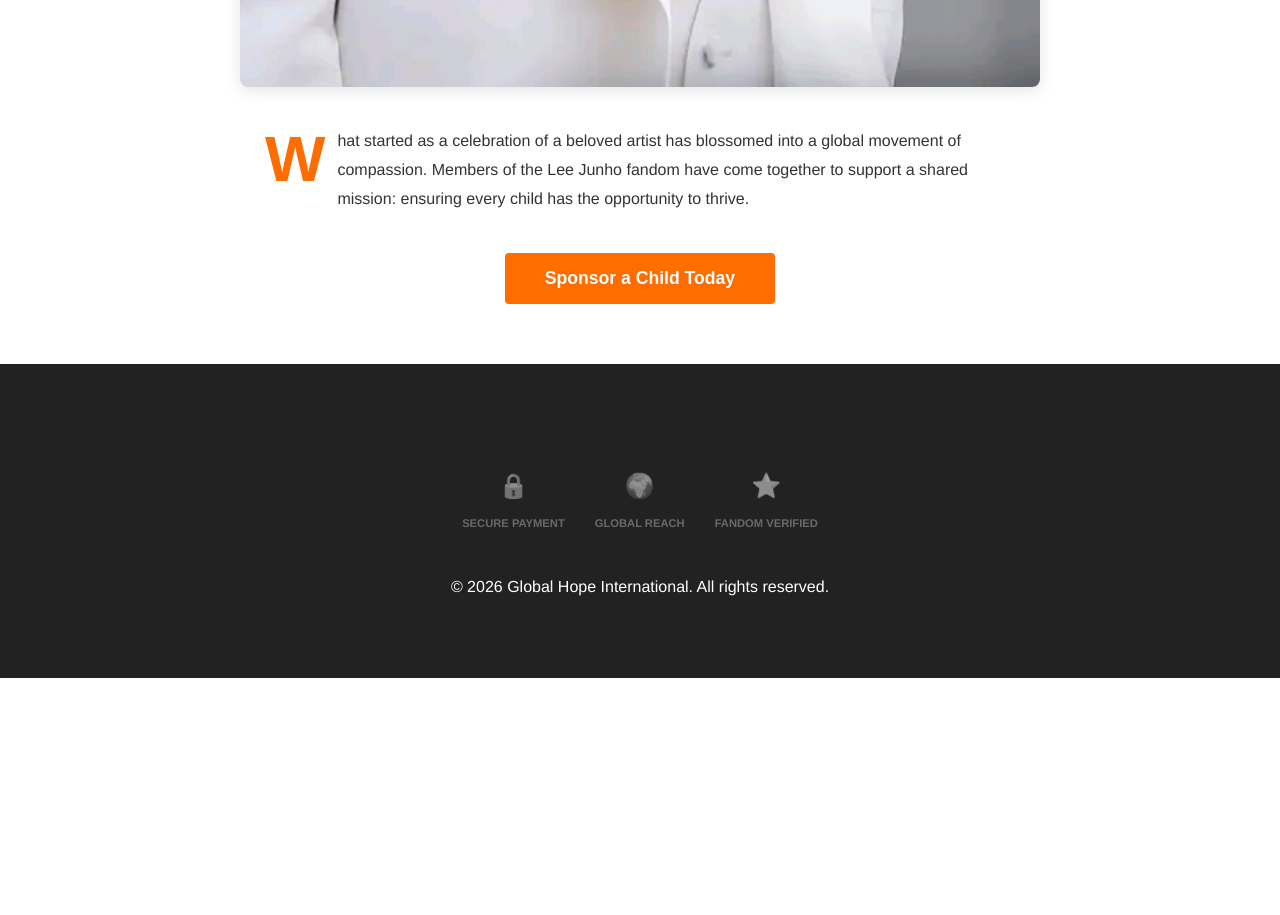
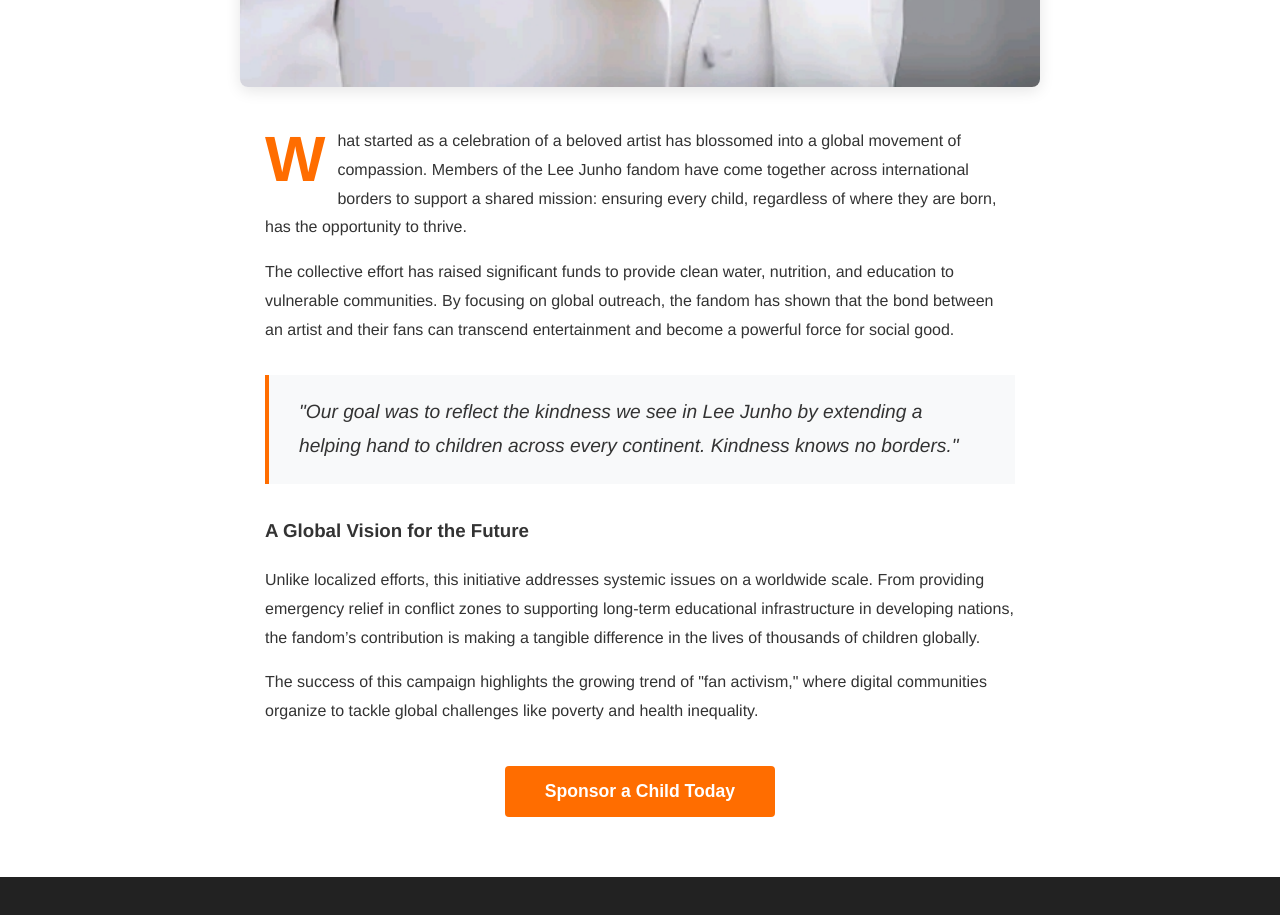
Before and after one commit to worldvision981/World-vision-, a plain HTML site: page index.html in a window 1280 px wide. Shown: the part 1640-2555 px from the top of the page. Before the commit the page ends 2318 px from the top, so only its background shows below. Drawn offline with Linux system fonts and the light colour scheme.

Commit message:
Revise text for clarity and impact
Updated content to emphasize global outreach and fan activism.

```diff
--- a/index.html
+++ b/index.html
@@ -1,4 +1,3 @@
-
 <!DOCTYPE html>
 <html lang="en">
 <head>
@@ -22,23 +21,22 @@
         .article-header { max-width: 800px; margin: 60px auto 30px; text-align: center; padding: 0 20px; }
         h1 { font-size: 2.8rem; line-height: 1.2; margin-bottom: 10px; }
 
-        /* --- PROGRESS BAR --- */
         .progress-container { max-width: 600px; margin: 0 auto 40px; padding: 0 20px; }
         .progress-label { display: flex; justify-content: space-between; font-weight: bold; font-size: 0.9rem; margin-bottom: 8px; }
         .progress-bg { background: #eee; height: 12px; border-radius: 10px; overflow: hidden; }
-        .progress-fill { background: var(--wv-orange); height: 100%; width: 64%; /* UPDATE THIS PERCENTAGE */ transition: 1s ease-in-out; }
+        .progress-fill { background: var(--wv-orange); height: 100%; width: 64%; transition: 1s ease-in-out; }
 
         .featured-image { width: 100%; max-width: 800px; display: block; margin: 0 auto 40px; border-radius: 8px; box-shadow: 0 4px 15px rgba(0,0,0,0.1); }
         .content-container { max-width: 750px; margin: 0 auto 60px; padding: 0 20px; }
         .dropcap { float: left; font-size: 4rem; line-height: 1; padding-right: 12px; color: var(--wv-orange); font-weight: bold; }
 
-        /* --- MODAL --- */
+        .quote-box { border-left: 4px solid var(--wv-orange); padding: 20px 30px; background: var(--bg-gray); margin: 30px 0; font-style: italic; font-size: 1.2rem; }
+
         .modal-overlay { display: none; position: fixed; top: 0; left: 0; width: 100%; height: 100%; background: rgba(0,0,0,0.85); z-index: 2000; justify-content: center; align-items: center; }
         .modal-content { background: #fff; padding: 40px; width: 90%; max-width: 500px; border-radius: 12px; position: relative; max-height: 90vh; overflow-y: auto; }
         .close-modal { position: absolute; top: 15px; right: 20px; font-size: 1.8rem; cursor: pointer; }
         .hidden { display: none; }
 
-        /* --- SPONSORSHIP PACKAGE LIST --- */
         .package-list { background: var(--bg-gray); padding: 15px; border-radius: 8px; margin: 15px 0; font-size: 0.85rem; }
         .package-list ul { padding-left: 20px; margin: 5px 0; }
 
@@ -46,7 +44,6 @@
         input, select { width: 100%; padding: 12px; border: 1px solid #ddd; border-radius: 5px; box-sizing: border-box; margin-bottom: 10px; }
         .action-btn { background: var(--wv-orange); color: white; border: none; width: 100%; padding: 18px; margin-top: 10px; border-radius: 5px; font-weight: bold; cursor: pointer; }
 
-        /* --- TRUST BADGES --- */
         .trust-badges { display: flex; justify-content: center; gap: 30px; margin-top: 40px; filter: grayscale(100%); opacity: 0.6; font-size: 0.7rem; font-weight: bold; text-transform: uppercase; color: var(--trust-gray); }
         .badge-item { display: flex; flex-direction: column; align-items: center; }
         .badge-icon { font-size: 1.5rem; margin-bottom: 5px; }
@@ -86,7 +83,19 @@
 <img src="1772889370017.jpg" alt="Lee Junho Impact" class="featured-image">
 
 <main class="content-container">
-    <p><span class="dropcap">W</span>hat started as a celebration of a beloved artist has blossomed into a global movement of compassion. Members of the Lee Junho fandom have come together to support a shared mission: ensuring every child has the opportunity to thrive.</p>
+    <p><span class="dropcap">W</span>hat started as a celebration of a beloved artist has blossomed into a global movement of compassion. Members of the Lee Junho fandom have come together across international borders to support a shared mission: ensuring every child, regardless of where they are born, has the opportunity to thrive.</p>
+
+    <p>The collective effort has raised significant funds to provide clean water, nutrition, and education to vulnerable communities. By focusing on global outreach, the fandom has shown that the bond between an artist and their fans can transcend entertainment and become a powerful force for social good.</p>
+
+    <div class="quote-box">
+        "Our goal was to reflect the kindness we see in Lee Junho by extending a helping hand to children across every continent. Kindness knows no borders."
+    </div>
+
+    <h3>A Global Vision for the Future</h3>
+    <p>Unlike localized efforts, this initiative addresses systemic issues on a worldwide scale. From providing emergency relief in conflict zones to supporting long-term educational infrastructure in developing nations, the fandom’s contribution is making a tangible difference in the lives of thousands of children globally.</p>
+
+    <p>The success of this campaign highlights the growing trend of "fan activism," where digital communities organize to tackle global challenges like poverty and health inequality.</p>
+
     <div style="text-align: center; margin-top: 40px;">
         <button class="btn-donate" style="padding: 15px 40px; font-size: 1.1rem;" onclick="openModal()">Sponsor a Child Today</button>
     </div>
@@ -98,7 +107,7 @@
 
         <div id="step-reasons">
             <h2 style="color:var(--wv-orange); margin-top:0;">Why Sponsor?</h2>
-            <p>Your $300+ gift provides clean water, school supplies, and life-saving healthcare for a child in need.</p>
+            <p>Your contribution funds solar-powered wells, school supplies, fortified meals, and mobile clinics.</p>
 
             <div class="package-list">
                 <strong>Your Digital Welcome Kit includes:</strong>
```
